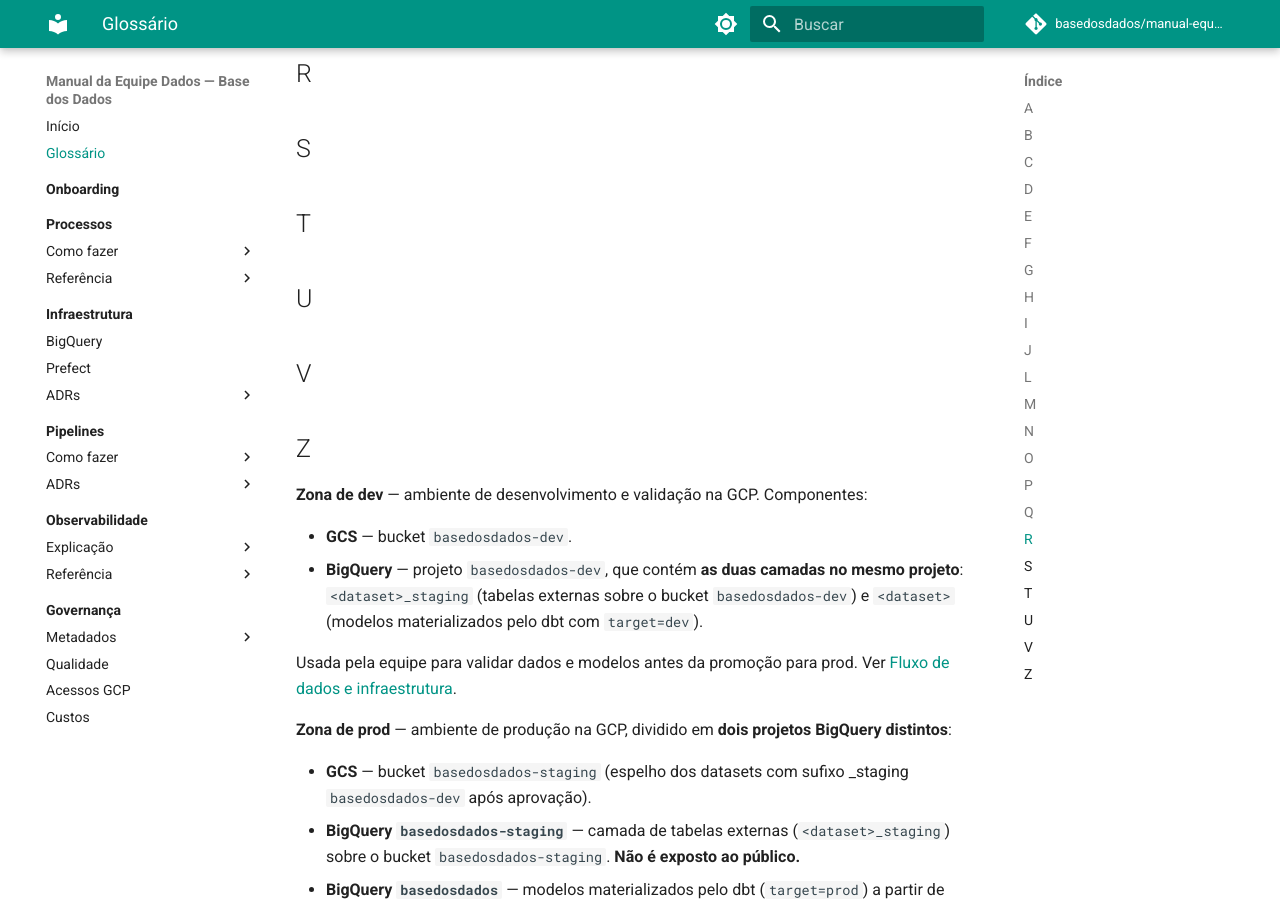
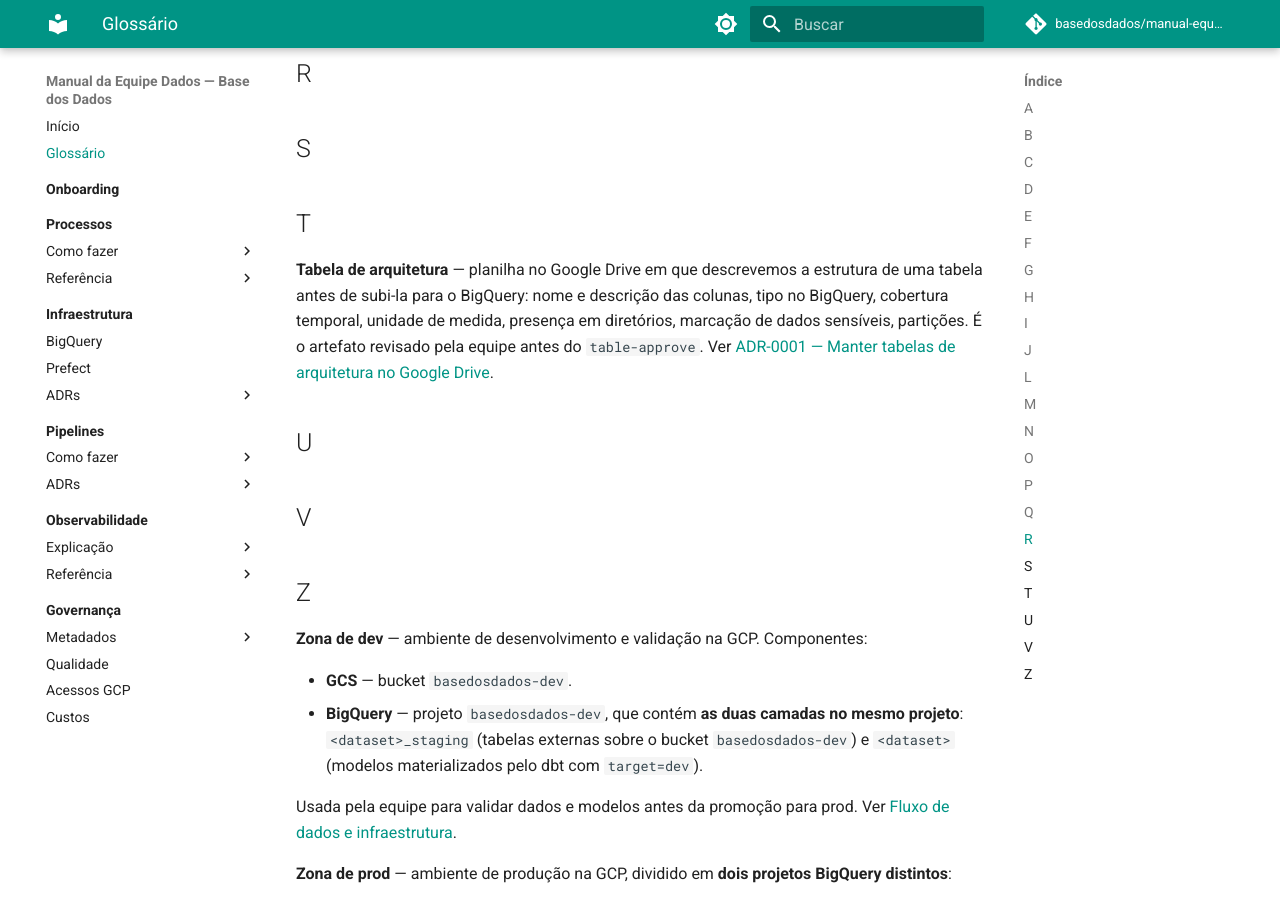
Before and after one commit to basedosdados/manual-equipe-dados, an MkDocs documentation site: the page built from docs/glossario.md, in a window 1280 px wide and 900 px high, scrolled down 1920 px. Built offline with MkDocs 1.6.1 and Material for MkDocs 9.7.7, drawn with Linux system fonts in a browser that asks for light colours; comment, search, counter and statistics services are not loaded.

Commit message:
feat: atualiza glossário de pipelines

```diff
--- a/docs/glossario.md
+++ b/docs/glossario.md
@@ -56,6 +56,8 @@
 
 ## T
 
+**Tabela de arquitetura** — planilha no Google Drive em que descrevemos a estrutura de uma tabela antes de subi-la para o BigQuery: nome e descrição das colunas, tipo no BigQuery, cobertura temporal, unidade de medida, presença em diretórios, marcação de dados sensíveis, partições. É o artefato revisado pela equipe antes do `table-approve`. Ver [ADR-0001 — Manter tabelas de arquitetura no Google Drive](governanca/metadados/adr/0001-manter-tabelas-arquitetura-no-drive.md).
+
 ## U
 
 ## V
```
